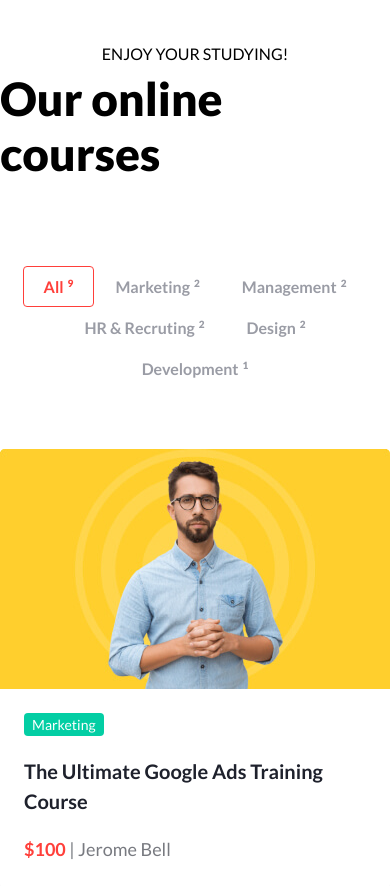
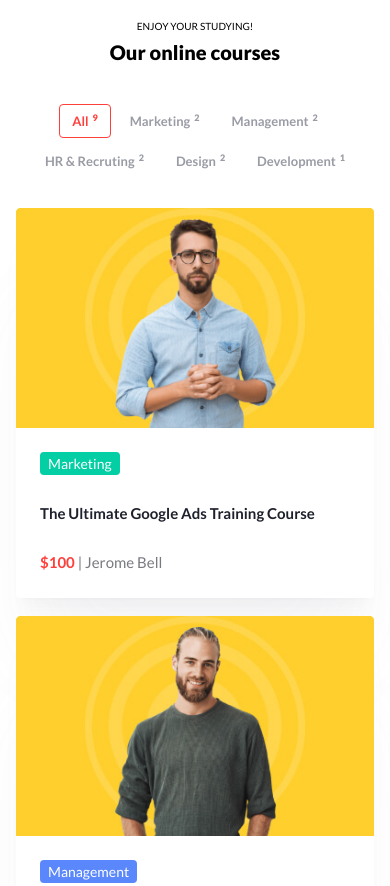
Before and after one commit to yunglaver/online-courses-landing, a website with bundled scripts: page index.html in a window 390 px wide. Shown: the top 886 px of the page. Built offline with nearby package versions, Linux system fonts and the light colour scheme; files whose address does not match are found by name.

Commit message:
доделал адаптив

```diff
--- a/assets/main.scss
+++ b/assets/main.scss
@@ -287,8 +287,15 @@ select {
 footer {
   margin-bottom: 86px;
 }
+@media (max-width: 1230px) {
+  header,
+  main,
+  footer,
+  nav,
+  .courses {
+    max-width: 100%;
+  }
 
-@media (max-width: 1230px) {
   .decor {
     display: none;
   }
@@ -299,15 +306,18 @@ footer {
 
   nav {
     justify-content: center;
+    padding: 0 16px;
   }
 
   .category-buttons {
     justify-content: center;
     flex-wrap: wrap;
+    gap: 4px;
   }
 
   main {
     justify-content: center;
+    padding: 0 16px;
   }
 
   .courses {
@@ -320,4 +330,97 @@ footer {
   .card {
     width: 390px;
   }
+
+  .card-photo {
+    width: 390px;
+    height: 240px;
+  }
 }
+
+@media (max-width: 450px) {
+  header,
+  main,
+  footer,
+  nav {
+    padding-left: 16px;
+    padding-right: 16px;
+  }
+
+  .section-title {
+    margin: 20px 0 40px 0;
+  }
+
+  .section-title__meta {
+    font-size: 10px;
+  }
+
+  .section-title__main {
+    font-size: 20px;
+    font-weight: 900;
+    margin: 8px 0 0 0;
+  }
+
+  nav {
+    padding: 0 12px;
+  }
+
+  .category-buttons {
+    gap: 6px;
+  }
+
+  .category-button {
+    padding: 8px 12px;
+
+    .category-title {
+      font-size: 13px;
+    }
+
+    .category-count {
+      font-size: 9px;
+    }
+  }
+
+  .courses {
+    margin: 30px 0 40px;
+    gap: 18px;
+  }
+
+  .card {
+    width: 100%;
+    max-width: 390px;
+    height: auto;
+    max-height: 390px;
+  }
+
+  .card-photo {
+    width: 100%;
+    height: auto;
+    aspect-ratio: 390 / 240;
+    object-fit: cover;
+  }
+
+  .card-text__container {
+    width: calc(100% - 48px);
+    height: 130px;
+  }
+
+  .card-text__container-special {
+    height: 110px;
+  }
+
+  .card-title {
+    font-size: 15px;
+  }
+
+  .card-info {
+    font-size: 15px;
+  }
+
+  .card-speaker {
+    font-size: 15px;
+  }
+
+  footer {
+    margin-bottom: 40px;
+  }
+}
```
Also changed, not shown: assets/main.css, 1 other file.
